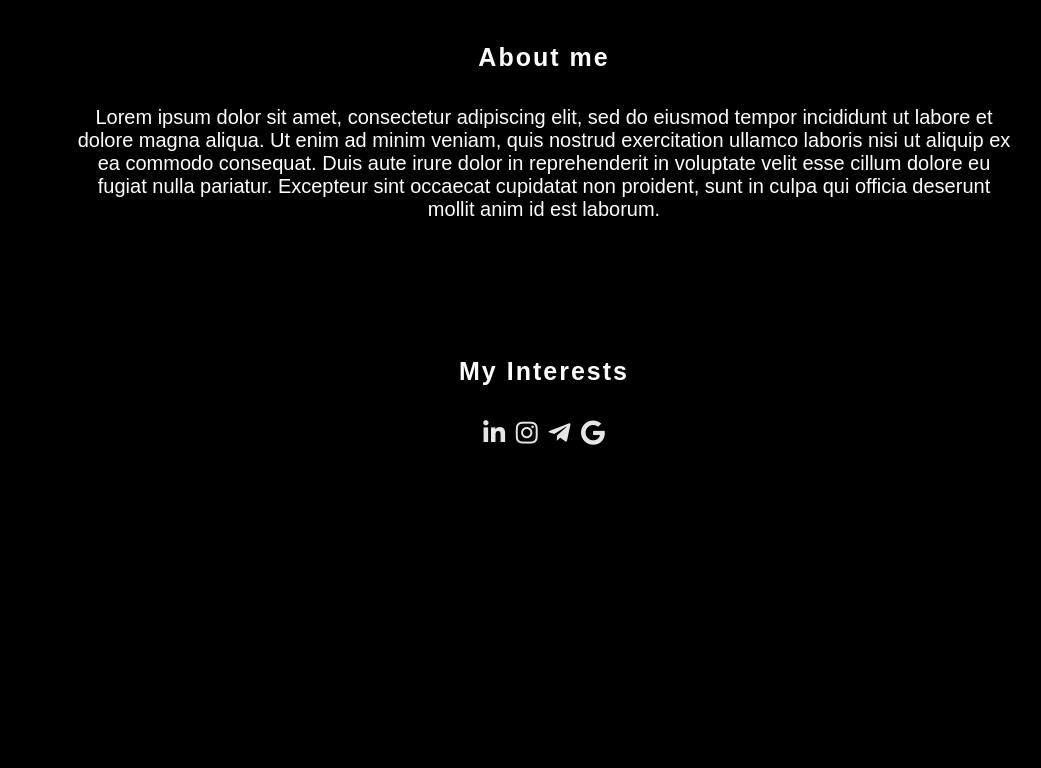
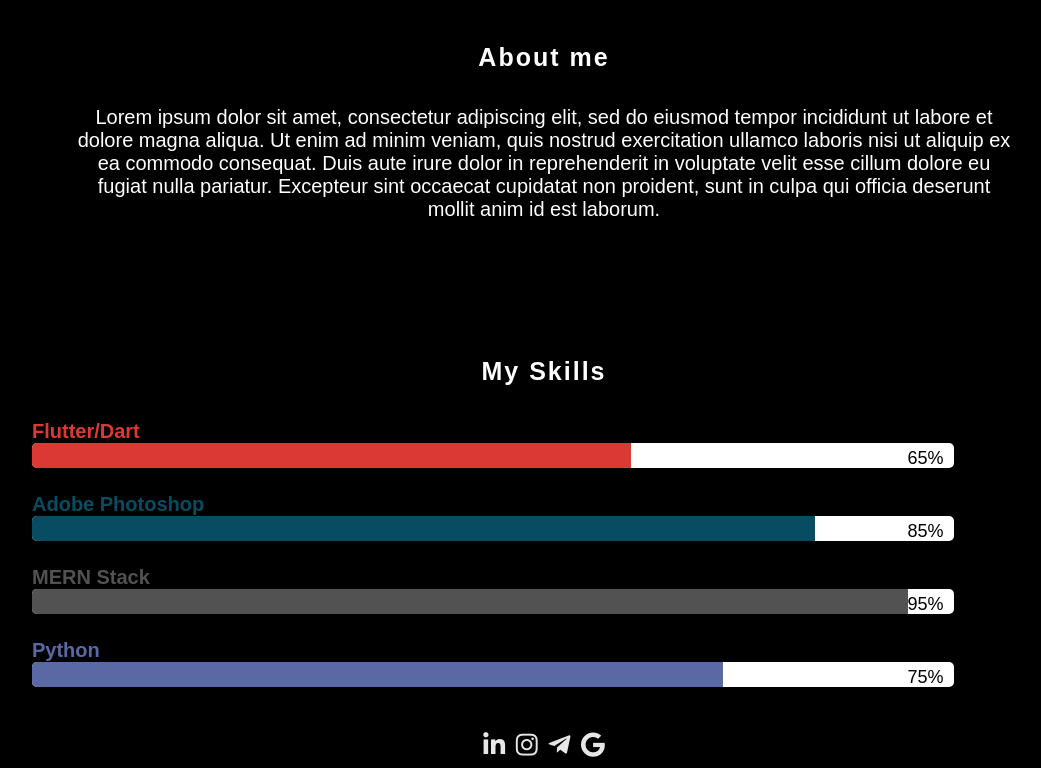
Before and after one commit to soorajB3623/soorajb3623.github.io, a plain HTML site: page index.html in a window 1280 px wide. Shown: the part 604-1372 px from the top of the page, without its empty margins (96-1137 px from the left). Before the commit the page ends 1060 px from the top, so only its background shows below. Drawn offline with nearby package versions, Linux system fonts and the light colour scheme.

Commit message:
added progress bar

```diff
--- /dev/null
+++ b/css/progress.css
@@ -0,0 +1,42 @@
+.container {
+    margin-top: 20px;
+  }
+
+  h2 {
+    color: #fff;
+  }
+
+  .title {
+    font-weight: bold;
+    font-size: 20px;
+    color: #db3a34;
+  }
+
+  .bar {
+    width: 90%;
+    height: 25px;
+    background: #fff;
+    border-radius: 5px;
+    position: relative;
+    transition: all 2s linear;
+  }
+
+  .bar-1{
+    width: 80%;
+    margin: 10px auto 25px;
+  }
+
+  .bar-inner {
+    width: 0;
+    height: 25px;
+    line-height: 35px;
+    background: #db3a34;
+    border-radius: 5px 0 0 5px;
+  }
+
+  .bar-percent {
+    position: absolute;
+    right: 10px;
+    top: 5px;
+    font-size: 18px;
+  }
--- a/index.html
+++ b/index.html
@@ -9,6 +9,7 @@
     <meta name="viewport" content="width=device-width, initial-scale=1, shrink-to-fit=no">
 
     <link rel="stylesheet" href="css/nav.css" type="text/css">
+    <link rel="stylesheet" href="css/progress.css" type="text/css">
     <link rel="stylesheet" href="css/style.css" type="text/css">
     <link rel="stylesheet" href="css/box.css" type="text/css">
     <link rel="stylesheet" href="css/footer.css" type="text/css">
@@ -59,10 +60,49 @@
         Lorem ipsum dolor sit amet, consectetur adipiscing elit, sed do eiusmod tempor incididunt ut labore et dolore magna aliqua. Ut enim ad minim veniam, quis nostrud exercitation ullamco laboris nisi ut aliquip ex ea commodo consequat. Duis aute irure dolor
         in reprehenderit in voluptate velit esse cillum dolore eu fugiat nulla pariatur. Excepteur sint occaecat cupidatat non proident, sunt in culpa qui officia deserunt mollit anim id est laborum.
     </p>
-    <div class="wrapper" id="about">
-        <h1><a href="#" class="effect-underline">My Interests</a>
+    <div class="wrapper">
+        <h1><a href="#" class="effect-underline">My Skills</a>
         </h1>
     </div>
+    <div class="container">
+        <div class="bar-1">
+        <div class="title">Flutter/Dart</div>
+        <div class="bar" data-width="65%">
+          <div class="bar-inner">
+
+          </div>
+          <div class="bar-percent">65%</div>
+        </div>
+        </div>
+        <div class="bar-1">
+        <div class="title" style="color: #084c61;">Adobe Photoshop</div>
+        <div class="bar" data-width="85%">
+          <div class="bar-inner" style="background: #084c61;">
+
+          </div>
+          <div class="bar-percent">85%</div>
+        </div>
+
+        </div>
+        <div class="bar-1">
+        <div class="title" style="color: #525252;">MERN Stack</div>
+        <div class="bar" data-width="95%">
+          <div class="bar-inner" style="background: #525252;">
+
+          </div>
+          <div class="bar-percent">95%</div>
+        </div>
+        </div>
+        <div class="bar-1">
+        <div class="title" style="color: #5a68a5">Python</div>
+        <div class="bar" data-width="75%">
+          <div class="bar-inner" style="background: #5a68a5;">
+
+          </div>
+          <div class="bar-percent">75%</div>
+        </div>
+        </div>
+      </div>
 
 
 
@@ -104,7 +144,13 @@
 
 });
     </script>
-
+    <script>
+        $(".bar").each(function(){
+  $(this).find(".bar-inner").animate({
+    width: $(this).attr("data-width")
+  },2000)
+});
+    </script>
 
 
 
```
Also changed, not shown: js/progress.js (added).
